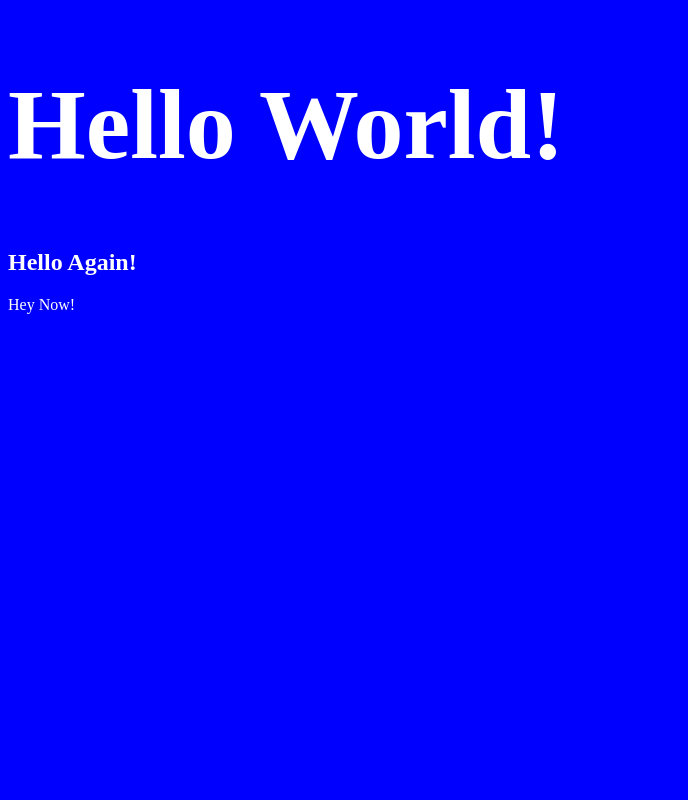
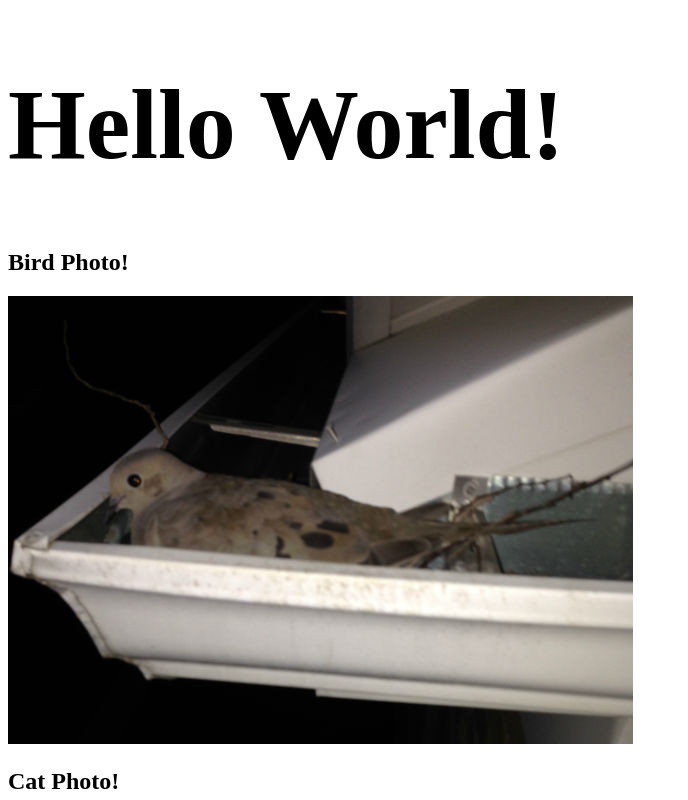
Before and after one commit to brodave318/htmlcssrorBlog, a plain HTML site: page index.html in a window 1280 px wide. Shown: the top 800 px of the page, without its empty margins (0-688 px from the left). Drawn offline with Linux system fonts and the light colour scheme.

Commit message:
Added images

```diff
--- a/css/style.css
+++ b/css/style.css
@@ -1,7 +1,3 @@
-body {
-  background: blue;
-  color: white;
-}
 
 h1 {
   font-size: 100px;
--- a/index.html
+++ b/index.html
@@ -6,7 +6,10 @@
     </head>
     <body>
       <h1>Hello World!</h1>
-      <h2>Hello Again!</h2>
+      <h2>Bird Photo!</h2>
+      <img src="images/bird.jpg" alt="bird photo">
+      <h2>Cat Photo!</h2>
+      <img src="images/cat.jpg" alt="cat photo">
       <p>Hey Now!</p>
     </body>
   </html>
```
Also changed, not shown: images/bird.jpg (added), images/cat.jpg (added).
